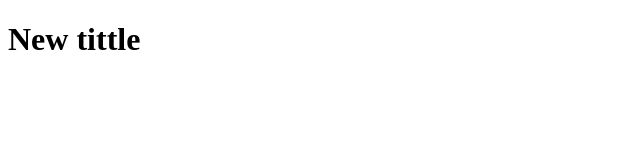
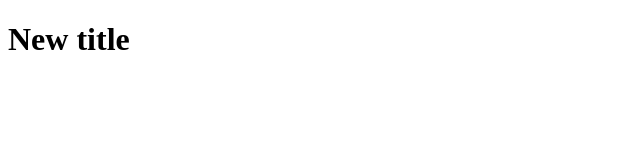
Before and after one commit to edkaptain/Example, a plain HTML site: page index.html in a window 1280 px wide. Shown: the full height of the page, 0-640 px from the left. Drawn offline with Linux system fonts and the light colour scheme.

Commit message:
Fixed typo on title

```diff
--- a/index.html
+++ b/index.html
@@ -7,7 +7,7 @@
     <link rel="stylesheet" href="style.css" />
   </head>
   <body>
-    <h1>New tittle</h1>
+    <h1>New title</h1>
     <script src="app.js"></script>
   </body>
 </html>
```
